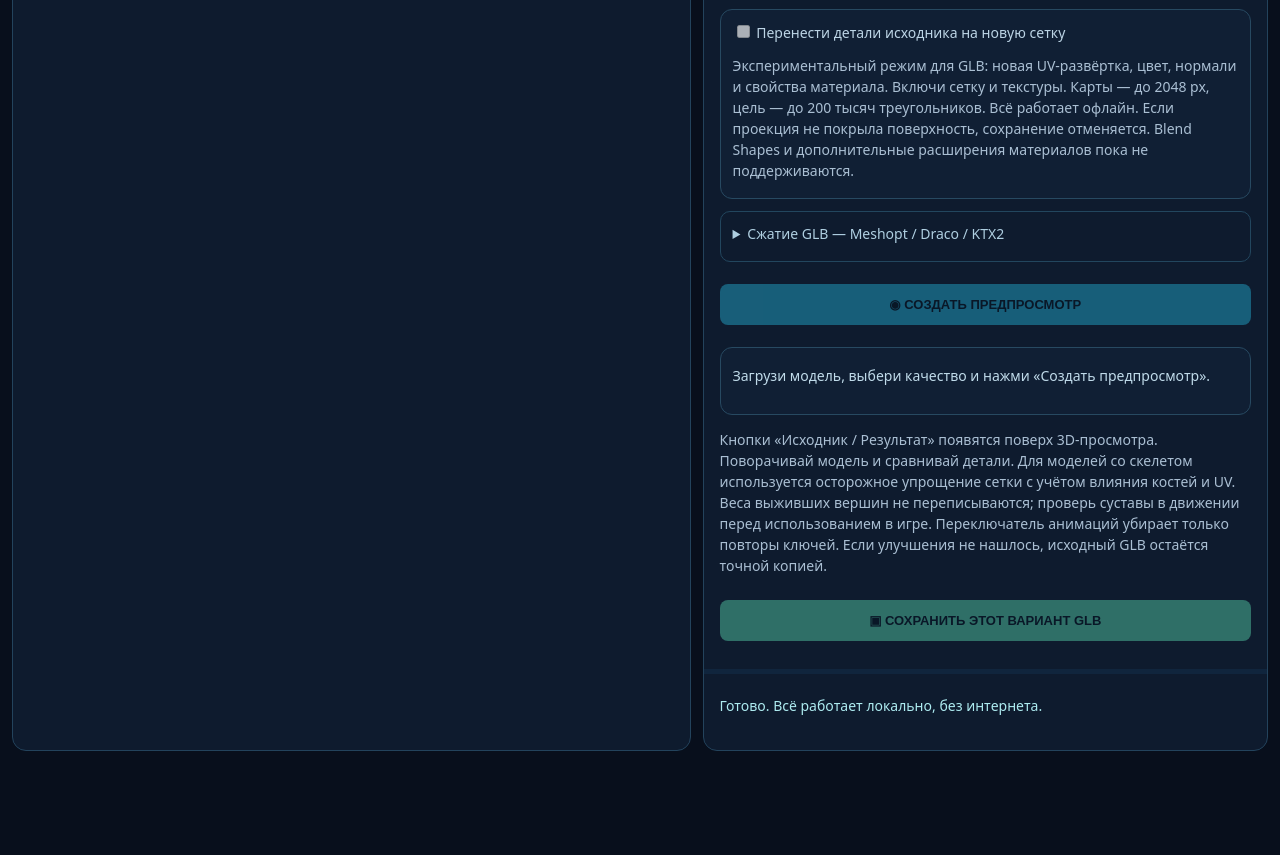
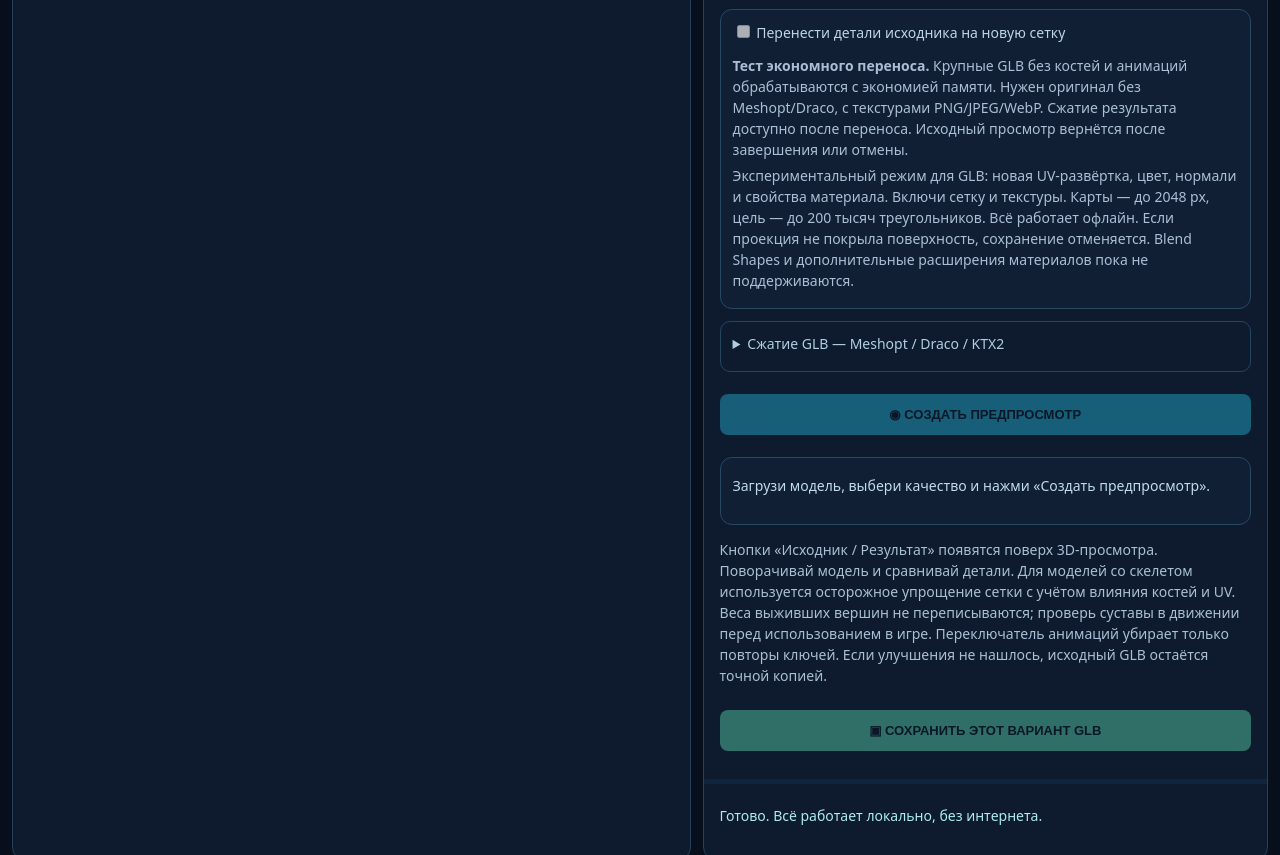
Before and after one commit to RayZenGreallyzzz/GLBFBXCONVERTER, a website built with Vite: page index.html in a window 1280 px wide. Shown: the part 1055-1910 px from the top of the page. Before the commit the page ends 1818 px from the top, so only its background shows below. Built offline with nearby package versions, Linux system fonts and the light colour scheme; files whose address does not match are found by name; what @capacitor/core would draw is missing.

Commit message:
build: clearly identify the low-memory test APK and its supported input

```diff
--- a/index.html
+++ b/index.html
@@ -82,6 +82,7 @@
     </div>
     <div class="compare-report" id="surface-bake-settings">
       <label><input id="bake-details" type="checkbox" disabled> Перенести детали исходника на новую сетку</label>
+      <p class="tip"><strong>Тест экономного переноса.</strong> Крупные GLB без костей и анимаций обрабатываются с экономией памяти. Нужен оригинал без Meshopt/Draco, с текстурами PNG/JPEG/WebP. Сжатие результата доступно после переноса. Исходный просмотр вернётся после завершения или отмены.</p>
       <p class="tip">Экспериментальный режим для GLB: новая UV-развёртка, цвет, нормали и свойства материала. Включи сетку и текстуры. Карты — до 2048 px, цель — до 200 тысяч треугольников. Всё работает офлайн. Если проекция не покрыла поверхность, сохранение отменяется. Blend Shapes и дополнительные расширения материалов пока не поддерживаются.</p>
     </div>
     <details class="advanced">
```
Also changed, not shown: .github/workflows/android.yml.
